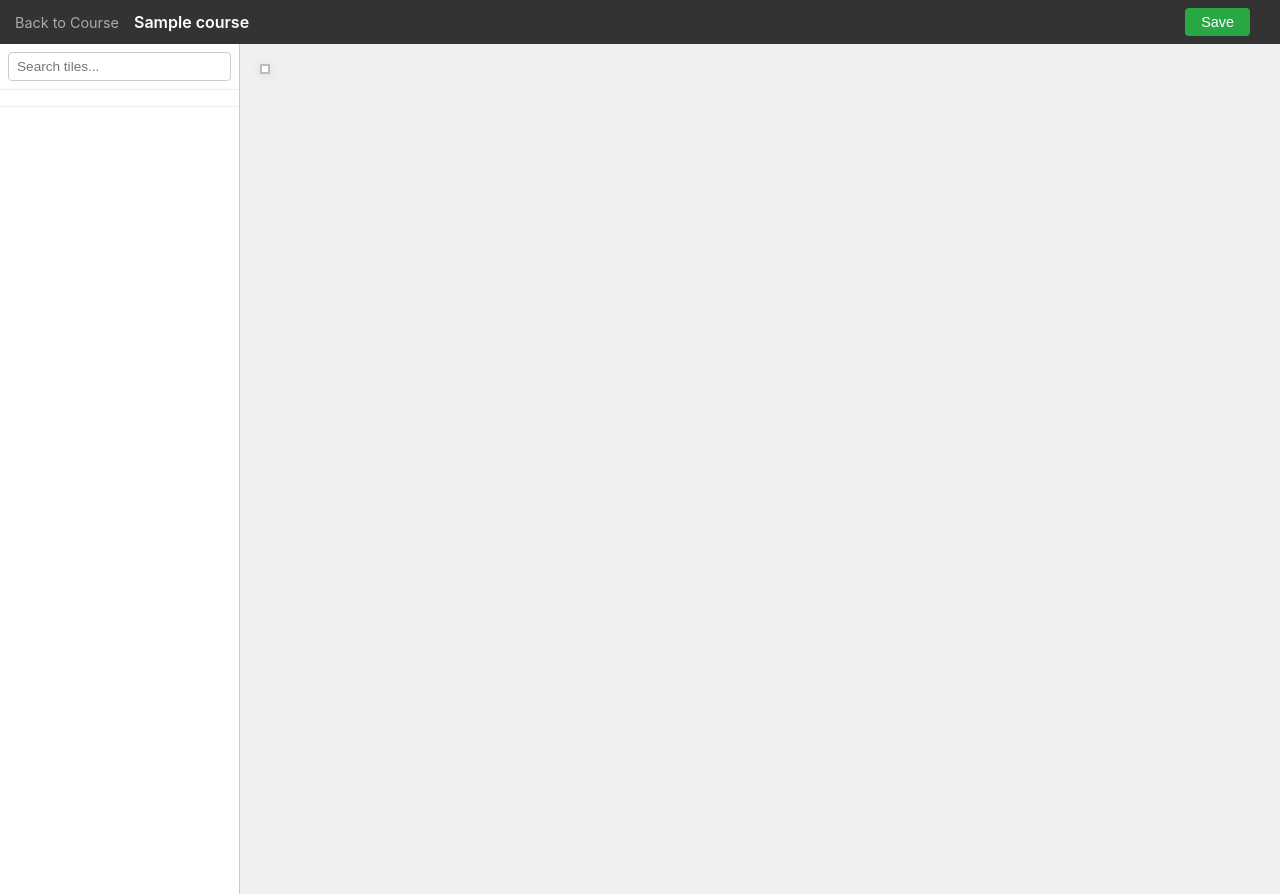
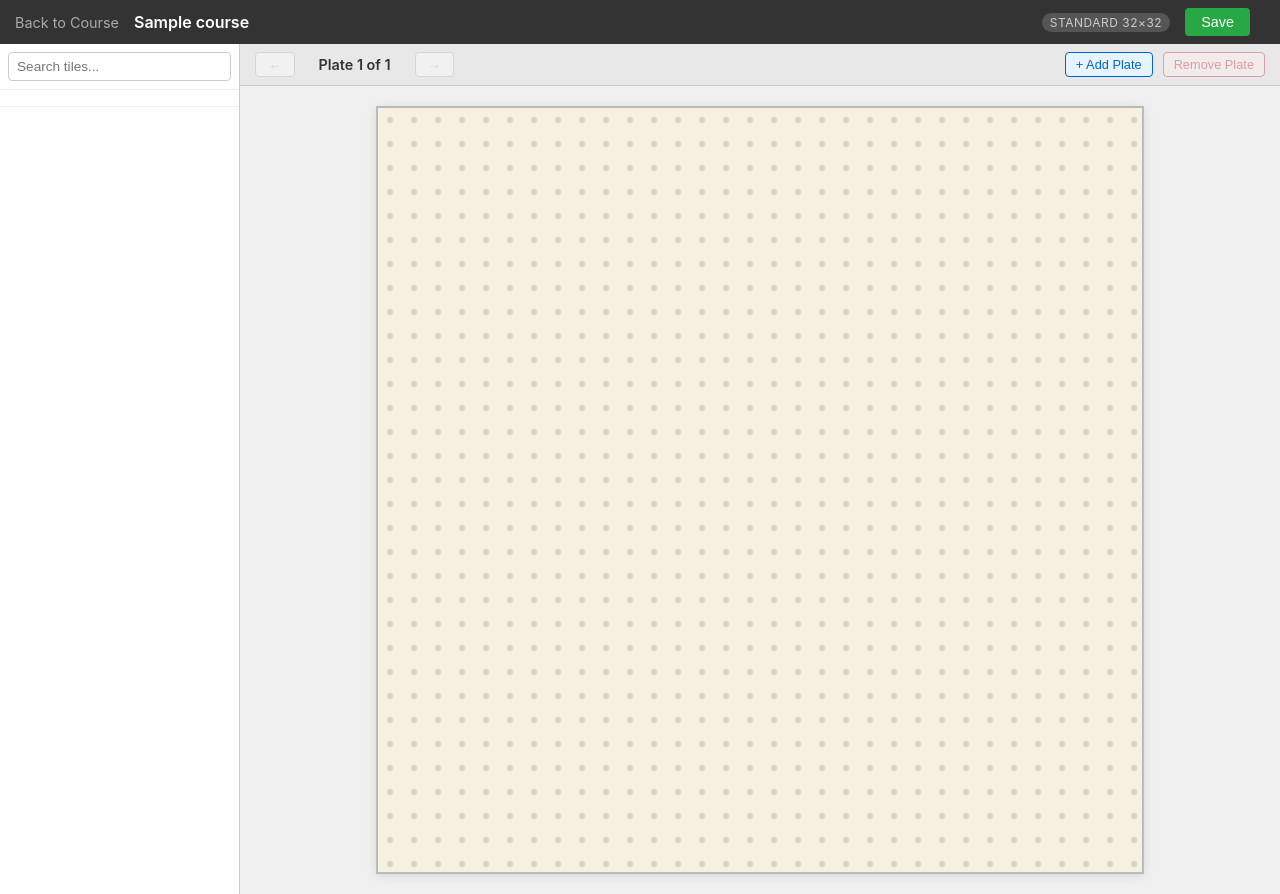
Before and after one commit to Raleighite/project-mario, a Flask app: page /courses/1/build in a window 1280 px wide. Run offline with Flask 3, Linux system fonts and the light colour scheme; a user stored in the database is signed in; tables that the repository leaves empty hold one stand-in row (values such as "Sample post").

Commit message:
Add LEGO base plate grid system to course builder
Constrain the drag-and-drop builder to 32×32 stud LEGO base plates with
snap-to-grid positioning. Support multiple plates as pages (add/remove/
navigate) and two plate types: MILS (preferred, with border overlay) and
standard. Adds plate_type to Course and plate_index to CourseTile models.

Co-Authored-By: Claude Opus 4.6 (1M context) <noreply@anthropic.com>

```diff
--- a/app/static/css/builder.css
+++ b/app/static/css/builder.css
@@ -62,6 +62,21 @@ body {
 .save-status {
     font-size: 0.85em;
     color: #aaa;
+}
+
+.plate-type-badge {
+    display: flex;
+    align-items: center;
+}
+
+.plate-type-label {
+    font-size: 0.75em;
+    padding: 2px 8px;
+    border-radius: 10px;
+    background: #555;
+    color: #ccc;
+    text-transform: uppercase;
+    letter-spacing: 0.5px;
 }
 
 /* Layout */
@@ -164,20 +179,108 @@ body {
 }
 
 /* Canvas area */
+.canvas-area {
+    flex: 1;
+    display: flex;
+    flex-direction: column;
+    overflow: hidden;
+}
+
+/* Plate navigation bar */
+.plate-nav {
+    display: flex;
+    align-items: center;
+    gap: 10px;
+    padding: 8px 15px;
+    background: #e8e8e8;
+    border-bottom: 1px solid #ccc;
+    flex-shrink: 0;
+}
+
+.plate-nav-btn {
+    background: #fff;
+    border: 1px solid #bbb;
+    padding: 4px 12px;
+    font-size: 0.85em;
+}
+
+.plate-nav-btn:hover:not(:disabled) {
+    background: #ddd;
+}
+
+.plate-nav-btn:disabled {
+    opacity: 0.4;
+    cursor: not-allowed;
+}
+
+.plate-indicator {
+    font-size: 0.9em;
+    font-weight: 600;
+    color: #333;
+    min-width: 100px;
+    text-align: center;
+}
+
+.add-plate-btn {
+    background: #e7f3ff;
+    border: 1px solid #0066cc;
+    color: #0066cc;
+    font-size: 0.8em;
+    padding: 4px 10px;
+    margin-left: auto;
+}
+
+.add-plate-btn:hover {
+    background: #cce4ff;
+}
+
+.remove-plate-btn {
+    background: #fff0f0;
+    border: 1px solid #cc3333;
+    color: #cc3333;
+    font-size: 0.8em;
+    padding: 4px 10px;
+}
+
+.remove-plate-btn:hover:not(:disabled) {
+    background: #ffe0e0;
+}
+
+.remove-plate-btn:disabled {
+    opacity: 0.4;
+    cursor: not-allowed;
+}
+
+/* Canvas wrapper and canvas */
 .canvas-wrapper {
     flex: 1;
     overflow: auto;
+    display: flex;
+    justify-content: center;
     padding: 20px;
 }
 
 .canvas {
     position: relative;
-    background: white;
+    background: #f5f0e0;
     border: 2px solid #bbb;
     box-shadow: 0 2px 10px rgba(0, 0, 0, 0.1);
-    background-image:
-        radial-gradient(circle, #ddd 1px, transparent 1px);
-    background-size: 40px 40px;
+    flex-shrink: 0;
+}
+
+/* Stud grid dots */
+.canvas .stud-grid {
+    position: absolute;
+    inset: 0;
+    pointer-events: none;
+}
+
+/* MILS border overlay */
+.canvas .mils-border {
+    position: absolute;
+    inset: 0;
+    pointer-events: none;
+    border: var(--stud-size, 24px) solid rgba(100, 100, 100, 0.15);
 }
 
 /* Placed tiles on canvas */
@@ -243,3 +346,13 @@ body {
     border-color: #0066cc;
     background-color: #f0f7ff;
 }
+
+/* Snap indicator (ghost grid cell highlight) */
+.snap-indicator {
+    position: absolute;
+    background: rgba(0, 102, 204, 0.15);
+    border: 1px dashed rgba(0, 102, 204, 0.4);
+    pointer-events: none;
+    border-radius: 2px;
+    display: none;
+}
--- a/app/static/js/builder.js
+++ b/app/static/js/builder.js
@@ -1,10 +1,14 @@
 /**
- * Course Map Builder — drag and drop tile placement on a free-form canvas.
+ * Course Map Builder — plate-based drag-and-drop tile placement.
+ *
+ * Each plate is a 32×32 stud LEGO base plate. Tiles snap to stud positions.
+ * Multiple plates act like pages in a document. MILS plates show a border zone.
  *
  * Globals expected from the template:
- *   window.COURSE_ID  — current course ID
- *   window.CANVAS_WIDTH / CANVAS_HEIGHT
- *   window.API_BASE — e.g. "/api/v1/"
+ *   window.COURSE_ID   — current course ID
+ *   window.PLATE_TYPE  — 'mils' or 'standard'
+ *   window.PLATE_STUDS — studs per side (32)
+ *   window.API_BASE    — e.g. "/api/v1/"
  */
 
 const COLOR_HEX = {
@@ -12,23 +16,85 @@ const COLOR_HEX = {
     P: '#d166a7', V: '#9b78b5', Y: '#f9dc2a', T: '#1baaa3',
 };
 
-// ── State ──────────────────────────────────────────────────────────────────
+// ── Plate constants ─────────────────────────────────────────────────────────
+const STUD_PX = 24;  // pixels per stud
+const PLATE_PX = PLATE_STUDS * STUD_PX;  // 768px for 32 studs
+
+// ── State ───────────────────────────────────────────────────────────────────
 let allTiles = [];            // full tile catalog from API
-let placedTiles = [];         // [{placementId, tileId, x, y, tile, el}]
+let placedTiles = [];         // [{placementId, tileId, x, y, plateIndex, tile, el}]
 let nextPlacementId = 1;
 let currentCategory = null;
 let searchQuery = '';
 let isDirty = false;
+let currentPlate = 0;         // active plate index (0-based)
+let plateCount = 1;           // total number of plates
 
-// ── DOM refs ───────────────────────────────────────────────────────────────
+// ── DOM refs ────────────────────────────────────────────────────────────────
 const canvas = document.getElementById('canvas');
 const paletteTilesEl = document.getElementById('palette-tiles');
 const paletteCatsEl = document.getElementById('palette-categories');
 const paletteSearch = document.getElementById('palette-search');
 const saveBtn = document.getElementById('save-btn');
 const saveStatus = document.getElementById('save-status');
+const prevPlateBtn = document.getElementById('prev-plate');
+const nextPlateBtn = document.getElementById('next-plate');
+const addPlateBtn = document.getElementById('add-plate');
+const removePlateBtn = document.getElementById('remove-plate');
+const plateIndicator = document.getElementById('plate-indicator');
+const plateTypeLabel = document.getElementById('plate-type-label');
 
-// ── Barcode helpers ────────────────────────────────────────────────────────
+// ── Canvas setup ────────────────────────────────────────────────────────────
+function initCanvas() {
+    canvas.style.width = PLATE_PX + 'px';
+    canvas.style.height = PLATE_PX + 'px';
+
+    // Draw stud grid as SVG
+    drawStudGrid();
+
+    // Show MILS border if applicable
+    if (PLATE_TYPE === 'mils') {
+        const border = document.createElement('div');
+        border.className = 'mils-border';
+        border.style.setProperty('--stud-size', STUD_PX + 'px');
+        canvas.appendChild(border);
+    }
+
+    // Plate type label in toolbar
+    plateTypeLabel.textContent = PLATE_TYPE === 'mils' ? 'MILS 32×32' : 'Standard 32×32';
+}
+
+function drawStudGrid() {
+    const existing = canvas.querySelector('.stud-grid');
+    if (existing) existing.remove();
+
+    const svgNS = 'http://www.w3.org/2000/svg';
+    const svg = document.createElementNS(svgNS, 'svg');
+    svg.setAttribute('class', 'stud-grid');
+    svg.setAttribute('width', PLATE_PX);
+    svg.setAttribute('height', PLATE_PX);
+    svg.style.position = 'absolute';
+    svg.style.inset = '0';
+    svg.style.pointerEvents = 'none';
+
+    // Draw stud circles
+    for (let row = 0; row < PLATE_STUDS; row++) {
+        for (let col = 0; col < PLATE_STUDS; col++) {
+            const cx = col * STUD_PX + STUD_PX / 2;
+            const cy = row * STUD_PX + STUD_PX / 2;
+            const circle = document.createElementNS(svgNS, 'circle');
+            circle.setAttribute('cx', cx);
+            circle.setAttribute('cy', cy);
+            circle.setAttribute('r', 3);
+            circle.setAttribute('fill', 'rgba(0,0,0,0.12)');
+            svg.appendChild(circle);
+        }
+    }
+
+    canvas.insertBefore(svg, canvas.firstChild);
+}
+
+// ── Barcode helpers ─────────────────────────────────────────────────────────
 function renderMiniBarcode(code) {
     return code.split('').map(c =>
         `<div class="bar" style="background:${COLOR_HEX[c]}"></div>`
@@ -41,9 +107,13 @@ function renderBarcode(code) {
     ).join('');
 }
 
-// ── Palette ────────────────────────────────────────────────────────────────
+// ── Snap to grid ────────────────────────────────────────────────────────────
+function snapToGrid(px) {
+    return Math.round(px / STUD_PX) * STUD_PX;
+}
+
+// ── Palette ─────────────────────────────────────────────────────────────────
 async function loadTiles() {
-    // Fetch all tiles (paginate through if needed)
     let page = 1;
     let tiles = [];
     while (true) {
@@ -96,7 +166,6 @@ function renderPalette() {
         </div>
     `).join('');
 
-    // Attach drag events
     paletteTilesEl.querySelectorAll('.palette-tile').forEach(el => {
         el.addEventListener('dragstart', onPaletteDragStart);
     });
@@ -107,14 +176,14 @@ paletteSearch.addEventListener('input', (e) => {
     renderPalette();
 });
 
-// ── Drag from Palette ──────────────────────────────────────────────────────
+// ── Drag from Palette ───────────────────────────────────────────────────────
 function onPaletteDragStart(e) {
     const tileId = parseInt(e.currentTarget.dataset.tileId);
     e.dataTransfer.setData('application/x-tile-id', tileId.toString());
     e.dataTransfer.effectAllowed = 'copy';
 }
 
-// ── Canvas Drop Zone ───────────────────────────────────────────────────────
+// ── Canvas Drop Zone ────────────────────────────────────────────────────────
 canvas.addEventListener('dragover', (e) => {
     e.preventDefault();
     e.dataTransfer.dropEffect = 'copy';
@@ -137,17 +206,80 @@ canvas.addEventListener('drop', (e) => {
     if (!tile) return;
 
     const rect = canvas.getBoundingClientRect();
-    const x = e.clientX - rect.left + canvas.scrollLeft;
-    const y = e.clientY - rect.top + canvas.scrollTop;
+    const rawX = e.clientX - rect.left + canvas.scrollLeft;
+    const rawY = e.clientY - rect.top + canvas.scrollTop;
 
-    addPlacedTile(tile, x - 30, y - 20);  // offset to center on cursor
+    // Snap to nearest stud position
+    const x = snapToGrid(rawX - 30);
+    const y = snapToGrid(rawY - 20);
+
+    addPlacedTile(tile, x, y, currentPlate);
 });
 
-// ── Placed Tiles ───────────────────────────────────────────────────────────
-function addPlacedTile(tile, x, y, placementId) {
-    // Clamp to canvas bounds
-    x = Math.max(0, Math.min(x, CANVAS_WIDTH - 60));
-    y = Math.max(0, Math.min(y, CANVAS_HEIGHT - 50));
+// ── Plate Navigation ────────────────────────────────────────────────────────
+function updatePlateUI() {
+    plateIndicator.textContent = `Plate ${currentPlate + 1} of ${plateCount}`;
+    prevPlateBtn.disabled = currentPlate === 0;
+    nextPlateBtn.disabled = currentPlate >= plateCount - 1;
+
+    // Can't remove the last plate, or a plate that has tiles
+    const tilesOnPlate = placedTiles.filter(p => p.plateIndex === currentPlate);
+    removePlateBtn.disabled = plateCount <= 1 || tilesOnPlate.length > 0;
+
+    // Show/hide tiles based on current plate
+    placedTiles.forEach(p => {
+        p.el.style.display = p.plateIndex === currentPlate ? '' : 'none';
+    });
+}
+
+prevPlateBtn.addEventListener('click', () => {
+    if (currentPlate > 0) {
+        currentPlate--;
+        updatePlateUI();
+    }
+});
+
+nextPlateBtn.addEventListener('click', () => {
+    if (currentPlate < plateCount - 1) {
+        currentPlate++;
+        updatePlateUI();
+    }
+});
+
+addPlateBtn.addEventListener('click', () => {
+    plateCount++;
+    currentPlate = plateCount - 1;
+    updatePlateUI();
+    markDirty();
+});
+
+removePlateBtn.addEventListener('click', () => {
+    if (plateCount <= 1) return;
+    const tilesOnPlate = placedTiles.filter(p => p.plateIndex === currentPlate);
+    if (tilesOnPlate.length > 0) return;
+
+    // Shift down plate indices for plates after the removed one
+    placedTiles.forEach(p => {
+        if (p.plateIndex > currentPlate) {
+            p.plateIndex--;
+        }
+    });
+
+    plateCount--;
+    if (currentPlate >= plateCount) {
+        currentPlate = plateCount - 1;
+    }
+    updatePlateUI();
+    markDirty();
+});
+
+// ── Placed Tiles ────────────────────────────────────────────────────────────
+function addPlacedTile(tile, x, y, plateIndex, placementId) {
+    // Snap and clamp to plate bounds
+    x = snapToGrid(x);
+    y = snapToGrid(y);
+    x = Math.max(0, Math.min(x, PLATE_PX - STUD_PX * 3));
+    y = Math.max(0, Math.min(y, PLATE_PX - STUD_PX * 2));
 
     const id = placementId || nextPlacementId++;
     if (!placementId && id >= nextPlacementId) nextPlacementId = id + 1;
@@ -158,24 +290,27 @@ function addPlacedTile(tile, x, y, placementId) {
     el.style.top = y + 'px';
     el.dataset.placementId = id;
 
+    // Hide if not on current plate
+    if (plateIndex !== currentPlate) {
+        el.style.display = 'none';
+    }
+
     el.innerHTML = `
         <div class="barcode">${renderBarcode(tile.code)}</div>
         <div class="label">${tile.label}</div>
         <button class="remove-btn" title="Remove">&times;</button>
     `;
 
-    // Remove button
     el.querySelector('.remove-btn').addEventListener('click', (e) => {
         e.stopPropagation();
         removePlacedTile(id);
     });
 
-    // Drag to reposition
     makeDraggable(el, id);
 
     canvas.appendChild(el);
 
-    const placement = { placementId: id, tileId: tile.id, x, y, tile, el };
+    const placement = { placementId: id, tileId: tile.id, x, y, plateIndex, tile, el };
     placedTiles.push(placement);
     markDirty();
 
@@ -188,9 +323,10 @@ function removePlacedTile(placementId) {
     placedTiles[idx].el.remove();
     placedTiles.splice(idx, 1);
     markDirty();
+    updatePlateUI();
 }
 
-// ── Drag to Reposition (pointer events) ────────────────────────────────────
+// ── Drag to Reposition (pointer events, with snap) ──────────────────────────
 function makeDraggable(el, placementId) {
     let startX, startY, origLeft, origTop;
     let dragging = false;
@@ -211,12 +347,12 @@ function makeDraggable(el, placementId) {
         if (!dragging) return;
         const dx = e.clientX - startX;
         const dy = e.clientY - startY;
-        let newX = origLeft + dx;
-        let newY = origTop + dy;
+        let newX = snapToGrid(origLeft + dx);
+        let newY = snapToGrid(origTop + dy);
 
-        // Clamp
-        newX = Math.max(0, Math.min(newX, CANVAS_WIDTH - 60));
-        newY = Math.max(0, Math.min(newY, CANVAS_HEIGHT - 50));
+        // Clamp to plate bounds
+        newX = Math.max(0, Math.min(newX, PLATE_PX - STUD_PX * 3));
+        newY = Math.max(0, Math.min(newY, PLATE_PX - STUD_PX * 2));
 
         el.style.left = newX + 'px';
         el.style.top = newY + 'px';
@@ -236,7 +372,7 @@ function makeDraggable(el, placementId) {
     });
 }
 
-// ── Save / Load ────────────────────────────────────────────────────────────
+// ── Save / Load ─────────────────────────────────────────────────────────────
 function markDirty() {
     isDirty = true;
     saveStatus.textContent = 'Unsaved changes';
@@ -253,6 +389,7 @@ async function saveCourse() {
         tile_id: p.tileId,
         x: Math.round(p.x * 10) / 10,
         y: Math.round(p.y * 10) / 10,
+        plate_index: p.plateIndex,
     }));
 
     try {
@@ -285,16 +422,21 @@ async function loadCourse() {
     if (!resp.ok) return;
 
     const data = await resp.json();
-    if (data.tiles) {
+    if (data.tiles && data.tiles.length > 0) {
+        // Determine how many plates we need
+        const maxPlate = Math.max(...data.tiles.map(tp => tp.plate_index || 0));
+        plateCount = Math.max(plateCount, maxPlate + 1);
+
         data.tiles.forEach(tp => {
             const tile = tp.tile || allTiles.find(t => t.id === tp.tile_id);
             if (tile) {
-                addPlacedTile(tile, tp.x, tp.y, nextPlacementId++);
+                addPlacedTile(tile, tp.x, tp.y, tp.plate_index || 0, nextPlacementId++);
             }
         });
     }
     isDirty = false;
     saveStatus.textContent = '';
+    updatePlateUI();
 }
 
 // Warn on unsaved changes
@@ -313,8 +455,10 @@ document.addEventListener('keydown', (e) => {
     }
 });
 
-// ── Init ───────────────────────────────────────────────────────────────────
+// ── Init ────────────────────────────────────────────────────────────────────
 async function init() {
+    initCanvas();
+    updatePlateUI();
     await loadTiles();
     await loadCourse();
 }
--- a/app/templates/courses/build.html
+++ b/app/templates/courses/build.html
@@ -10,6 +10,9 @@
     <div class="builder-toolbar">
         <a href="{{ url_for('web.course_detail', course_id=course.id) }}" class="toolbar-link">Back to Course</a>
         <span class="toolbar-title">{{ course.name }}</span>
+        <div class="plate-type-badge">
+            <span class="plate-type-label" id="plate-type-label"></span>
+        </div>
         <button id="save-btn" class="toolbar-btn save-btn">Save</button>
         <span id="save-status" class="save-status"></span>
     </div>
@@ -23,18 +26,25 @@
             <div class="palette-tiles" id="palette-tiles"></div>
         </div>
 
-        <div class="canvas-wrapper">
-            <div class="canvas"
-                 id="canvas"
-                 style="width: {{ course.canvas_width }}px; height: {{ course.canvas_height }}px;">
+        <div class="canvas-area">
+            <div class="plate-nav">
+                <button id="prev-plate" class="toolbar-btn plate-nav-btn" disabled>&larr;</button>
+                <span id="plate-indicator" class="plate-indicator"></span>
+                <button id="next-plate" class="toolbar-btn plate-nav-btn">&rarr;</button>
+                <button id="add-plate" class="toolbar-btn add-plate-btn" title="Add a new plate">+ Add Plate</button>
+                <button id="remove-plate" class="toolbar-btn remove-plate-btn" title="Remove current plate (must be empty)">Remove Plate</button>
+            </div>
+
+            <div class="canvas-wrapper">
+                <div class="canvas" id="canvas"></div>
             </div>
         </div>
     </div>
 
     <script>
         window.COURSE_ID = {{ course.id }};
-        window.CANVAS_WIDTH = {{ course.canvas_width }};
-        window.CANVAS_HEIGHT = {{ course.canvas_height }};
+        window.PLATE_TYPE = "{{ course.plate_type }}";
+        window.PLATE_STUDS = {{ course.PLATE_STUDS }};
         window.API_BASE = "{{ url_for('api.list_tiles') }}".replace('/tiles', '');
     </script>
     <script src="{{ url_for('static', filename='js/builder.js') }}"></script>
--- a/app/web/courses.py
+++ b/app/web/courses.py
@@ -43,6 +43,7 @@ def course_create():
         course = Course(
             name=form.name.data,
             description=form.description.data or None,
+            plate_type=form.plate_type.data,
             is_public=form.is_public.data,
             created_by_id=current_user.id,
         )
```
Also changed, not shown: app/api/courses.py (+10 -0 lines), app/forms/course.py (+6 -1 lines), app/models/course.py (+8 -0 lines), app/templates/courses/create.html (+8 -0 lines), app/templates/courses/detail.html (+26 -3 lines), migrations/versions/c032ba2bd368_add_plate_type_to_course_and_plate_.py (added, +38 -0 lines), tests/test_course_api.py (+16 -2 lines).
